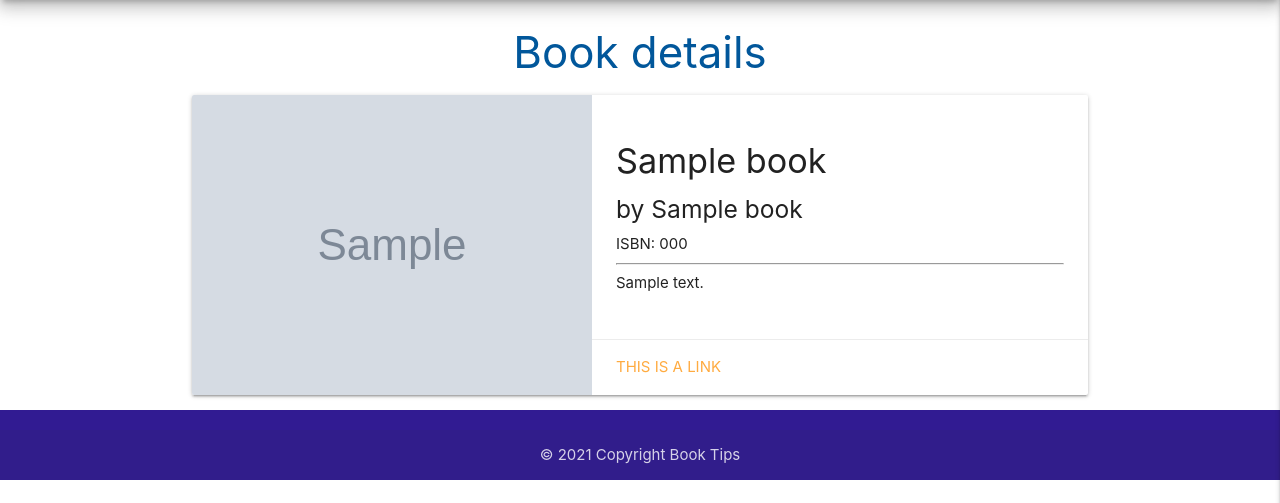
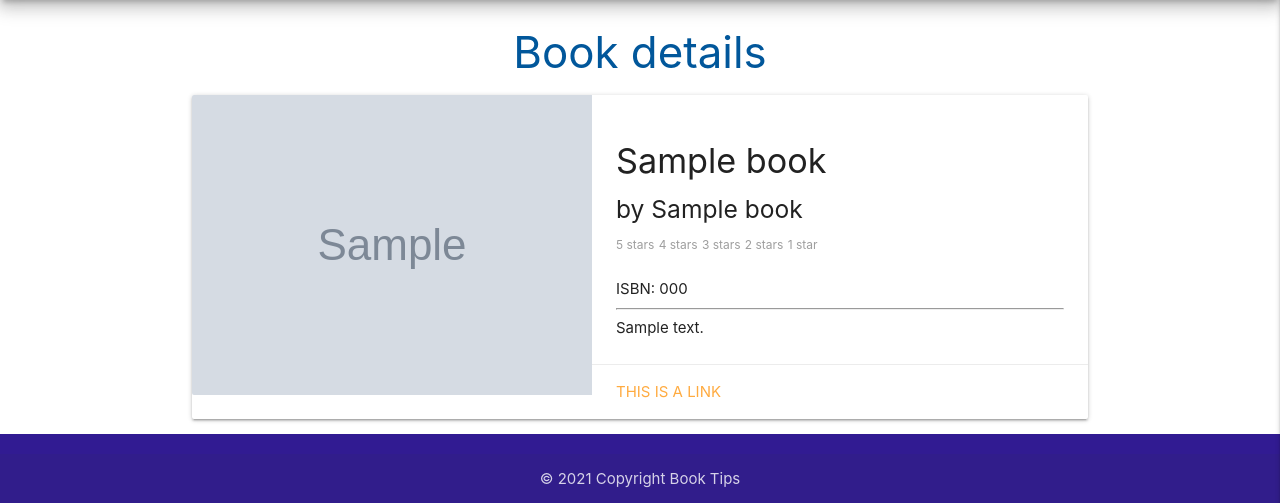
Before and after one commit to emusat2021/Booktips, a Flask app: page /book/view/614ae0e6f7c7a8e2220d1963 in a window 1280 px wide. Shown: the part 64-567 px from the top of the page. Run offline with Flask 2, Linux system fonts and the light colour scheme; grey boxes marked "Sample" are stand-in pictures; a database or web service that is not in the repository returns one stand-in record (values such as "Sample title"); some libraries are stand-ins or nearby versions.

Commit message:
Add rating stars

```diff
--- a/templates/book_view.html
+++ b/templates/book_view.html
@@ -11,6 +11,19 @@
                 <div class="card-content">
                     <h4 class="header">{{ book.book_title }}</h4>
                     <h5 class="header">by {{ book.book_author_name }}</h5>
+                    <div class="rate">
+                        <input type="radio" id="star5" name="rate" value="5" />
+                        <label for="star5" title="text">5 stars</label>
+                        <input type="radio" id="star4" name="rate" value="4" />
+                        <label for="star4" title="text">4 stars</label>
+                        <input type="radio" id="star3" name="rate" value="3" />
+                        <label for="star3" title="text">3 stars</label>
+                        <input type="radio" id="star2" name="rate" value="2" />
+                        <label for="star2" title="text">2 stars</label>
+                        <input type="radio" id="star1" name="rate" value="1" />
+                        <label for="star1" title="text">1 star</label>
+                      </div>
+                      <br>
                     {% if book.book_isbn %}
                     ISBN: {{ book.book_isbn }} <br>
                     {% endif %}
```
